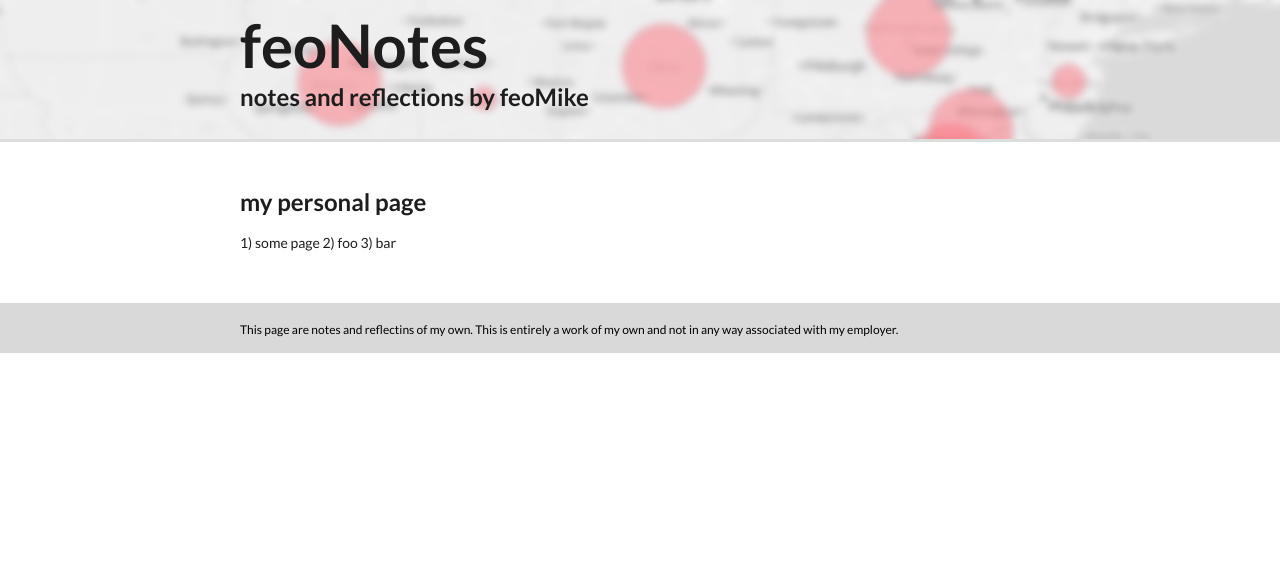
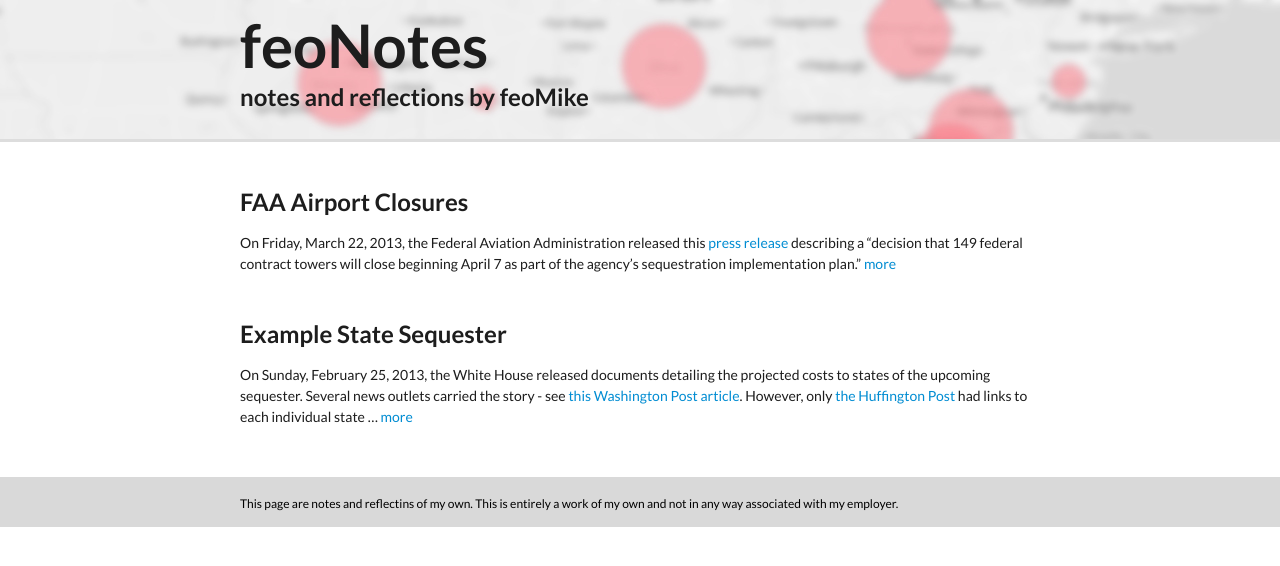
Before and after one commit to feomike/feomike.github.com, a Jekyll site: the page built from index.md, in a window 1280 px wide. Shown: the top 566 px of the page. Built offline with Jekyll 4.4.1, drawn with Linux system fonts in a browser that asks for light colours; Markdown is read by kramdown in place of the engine named in the settings.

Commit message:
adding posts and home page

```diff
--- a/index.md
+++ b/index.md
@@ -4,9 +4,9 @@ title: feoNotes - notes and reflections from feoMike
 catch: This page are notes and reflectins of my own.  This is entirely a work of my own and not in any way associated with my employer.
 
 ---
-my personal page
-----------------
 
-1) some page
-2) foo
-3) bar
+##FAA Airport Closures
+On Friday, March 22, 2013, the Federal Aviation Administration released this [press release](http://www.faa.gov/news/press_releases/news_story.cfm?newsId=14414) describing a "decision that 149 federal contract towers will close beginning April 7 as part of the agency’s sequestration implementation plan." [more](http://feomike.github.com/posts/2013/faa_closure)
+
+##Example State Sequester
+On Sunday, February 25, 2013, the White House released documents detailing the projected costs to states of the upcoming sequester. Several news outlets carried the story - see [this Washington Post article](http://www.washingtonpost.com/business/white-house-releases-state-by-state-breakdown-of-sequesters-effects/2013/02/24/caeb71a0-7ec0-11e2-a350-49866afab584_story.html). However, only [the Huffington Post](http://www.huffingtonpost.com/2013/02/24/sequester-states_n_2755181.html) had links to each individual state … [more](http://feomike.github.com/posts/2013/state_seq)
```
Also changed, not shown: posts/2013/faa_closure.md (added, +41 -0 lines), posts/2013/state_seq.md (added, +54 -0 lines).
